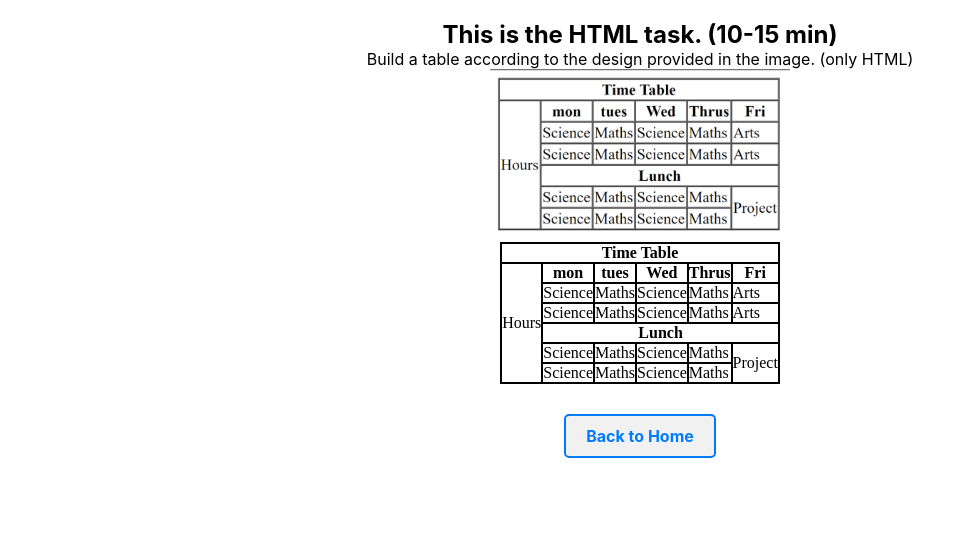
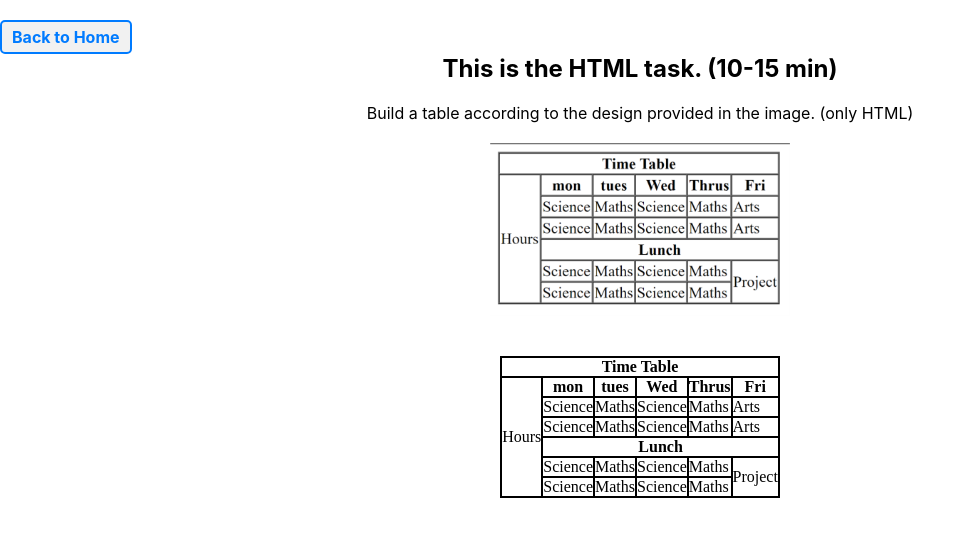
Before and after one commit to NikolayDimov/React_TanStack, a React (Vite) app: page /htmltask in a window 1280 px wide. Shown: the top 536 px of the page, without its empty margins (0-975 px from the left). Built offline with nearby package versions, Linux system fonts and the light colour scheme.

Commit message:
fix(htmltask) styles

```diff
--- a/src/components/HtmlTask.tsx
+++ b/src/components/HtmlTask.tsx
@@ -3,15 +3,36 @@ import timetable from '../assets/timetable.png';
 import { Link } from 'react-router';
 
 const ContainerHtml = styled.div`
-    display: flex;
-    flex-direction: column;
-    align-items: center;
-    text-align: center;
     background-color: white;
     min-height: 100vh;
     width: 100vw;
     color: black;
     padding-top: 20px;
+`;
+
+const Wrapper = styled.div`
+    display: flex;
+    flex-direction: column;
+    align-items: center;
+    text-align: center;
+`;
+
+const CenteredContent = styled.div`
+    display: flex;
+    flex-direction: column;
+    align-items: center;
+    justify-content: center;
+    text-align: center;
+    width: 100%;
+    margin-bottom: 40px;
+`;
+
+const Title = styled.h2`
+    margin-bottom: 20px
+`;
+
+const Content = styled.div`
+    margin-bottom: 20px
 `;
 
 const Table = styled.table`
@@ -29,7 +50,7 @@ const Th = styled.th`
 const ThHours = styled.th`
     border: 2px solid black;
     text-align: center;
-    font-weight: normal
+    font-weight: normal;
 `;
 
 const Td = styled.td`
@@ -52,7 +73,7 @@ const LunchRow = styled.tr`
 `;
 
 const BackButton = styled(Link)`
-    padding: 10px 20px;
+    padding: 5px 10px;
     background-color: #f1f1f1;
     color: #007bff;
     text-decoration: none;
@@ -61,7 +82,6 @@ const BackButton = styled(Link)`
     font-weight: bold;
     transition: all 0.3s ease;
     border: 2px solid #007bff;
-    margin-top: 30px;
     display: inline-block;
 
     &:hover {
@@ -79,10 +99,14 @@ const BackButton = styled(Link)`
 export const HtmlTask = () => {
     return (
         <ContainerHtml>
-            <h2>This is the HTML task. (10-15 min)</h2>
-            <p>Build a table according to the design provided in the image. (only HTML)</p>
+            <BackButton to="/">Back to Home</BackButton>
+            <CenteredContent>
+                <Title>This is the HTML task. (10-15 min)</Title>
+                <Content>Build a table according to the design provided in the image. (only HTML)</Content>
                 <img src={timetable} width={300} alt="Timetable Design" />
+            </CenteredContent>
 
+            <Wrapper>
                 <Table>
                     <thead>
                         <Tr>
@@ -130,7 +154,7 @@ export const HtmlTask = () => {
                         </Tr>
                     </tbody>
                 </Table>
-            <BackButton to="/">Back to Home</BackButton>
+            </Wrapper>
         </ContainerHtml>
     );
 };
--- a/src/components/ReactTask.tsx
+++ b/src/components/ReactTask.tsx
@@ -135,7 +135,7 @@ const PageNums = styled.div`
 `;
 
 const BackButton = styled(Link)`
-    padding: 10px 20px;
+    padding: 5px 10px;
     background-color: #f1f1f1;
     color: #007bff;
     text-decoration: none;
@@ -144,7 +144,6 @@ const BackButton = styled(Link)`
     font-weight: bold;
     transition: all 0.3s ease;
     border: 2px solid #007bff;
-    margin-top: 30px;
     display: inline-block;
 
     &:hover {
@@ -198,13 +197,27 @@ export const ReactTask = () => {
 
     if (error instanceof Error) return <ErrorMessage>{error.message}</ErrorMessage>;
 
-    const handleNextPage = () => setPage((prevPage) => prevPage + 1);
-    const handlePreviousPage = () => setPage((prevPage) => Math.max(prevPage - 1, 0));
+    const scrollToTop = () => {
+        window.scrollTo({
+            top: 0,
+            behavior: 'smooth'
+        });
+    };
+
+    const handleNextPage = () => {
+        setPage((prevPage) => prevPage + 1);
+        scrollToTop();
+    };
+
+    const handlePreviousPage = () => {
+        setPage((prevPage) => Math.max(prevPage - 1, 0));
+        scrollToTop();
+    };
 
     return (
         <Container $isPlaceholderData={isPlaceholderData} id='container'>
             {isPlaceholderData && <Loader />}
-
+            <BackButton to="/">Back to Home</BackButton>
             <Title>React Task: Display Posts</Title>
             <TableWrapper>
                 <Table>
@@ -239,7 +252,6 @@ export const ReactTask = () => {
                     Next
                 </Button>
             </PaginationControls>
-            <BackButton to="/">Back to Home</BackButton>
         </Container>
     );
 };
```
Lines whose indentation alone changed are shown as unchanged.
